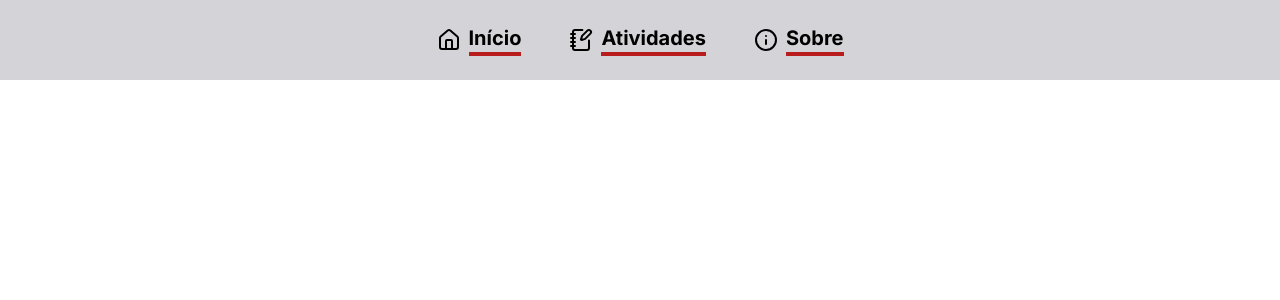
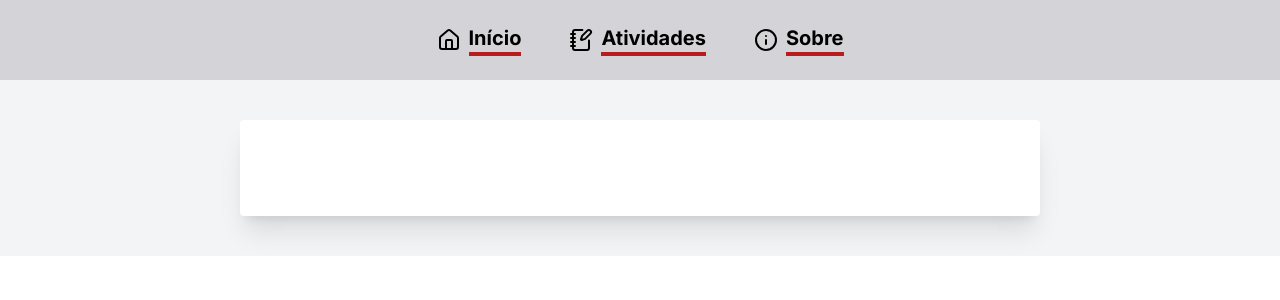
Before and after one commit to matheuscobz/unplugged-activities, a React (Vite) app in the folder frontend/: page /atividades in a window 1280 px wide. Shown: the top 300 px of the page. Built offline with nearby package versions, Linux system fonts and the light colour scheme.

Commit message:
Alterações no componente
Componente 'atividades' alterado

```diff
--- a/frontend/src/atividades.tsx
+++ b/frontend/src/atividades.tsx
@@ -2,6 +2,15 @@ import { Header } from "./header";
 
 export function Atividades(){
   return (
-    <Header />
+    <div>
+      <Header />
+      <main className="flex justify-center bg-gray-100 ">
+        <div className="flex flex-col items-center justify-center min-w-[800px] max-w-[900px] h-full m-10 bg-white p-12 shadow-xl rounded">
+
+        </div>
+      </main>
+    </div>
+
+
   )
 }
```
